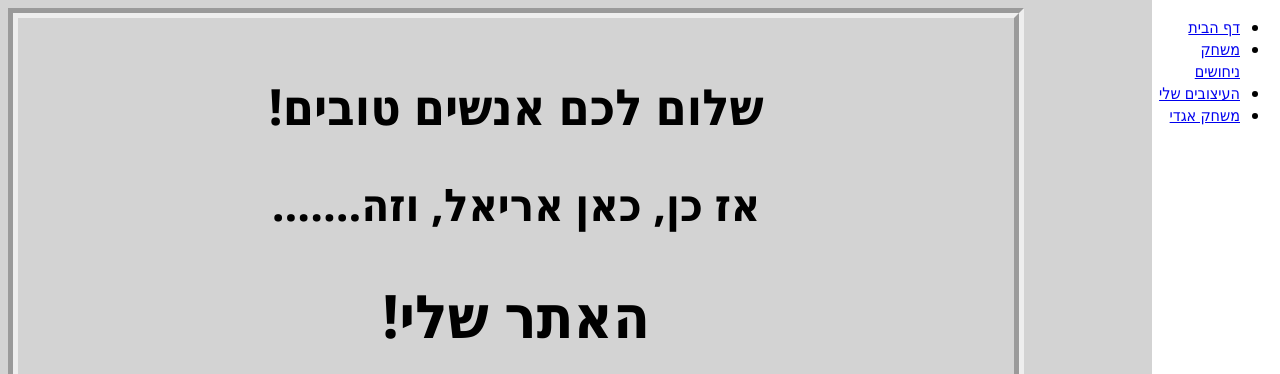
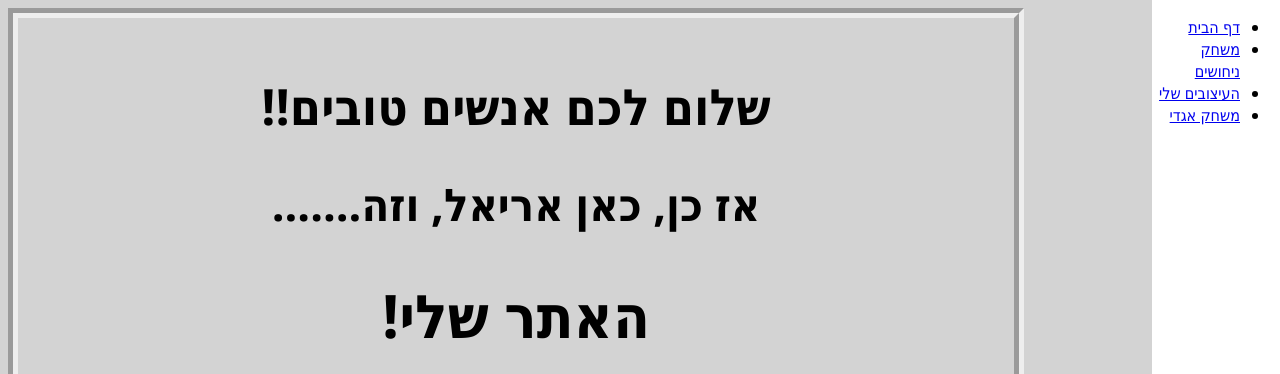
Before and after one commit to ArielGal8864/arielgal8864.github.com, a plain HTML site: page index.html in a window 1280 px wide. Shown: the top 374 px of the page. Drawn offline with Linux system fonts and the light colour scheme.

Commit message:
Update index.html

```diff
--- a/index.html
+++ b/index.html
@@ -61,7 +61,7 @@
     <div class="mainText"></div>
     <div class="myWebsite"></div>
     <div class="main"></div>
-    <h1 class=mainTitle>שלום לכם אנשים טובים!</h1>
+    <h1 class=mainTitle>שלום לכם אנשים טובים!!</h1>
     <h1 class=mainText>אז כן, כאן אריאל, וזה.......</h1>
     <h1 class=myWebsite>האתר שלי!</h1>
         <img src="https://www.youtube.com/img/desktop/yt_1200.png"
```
